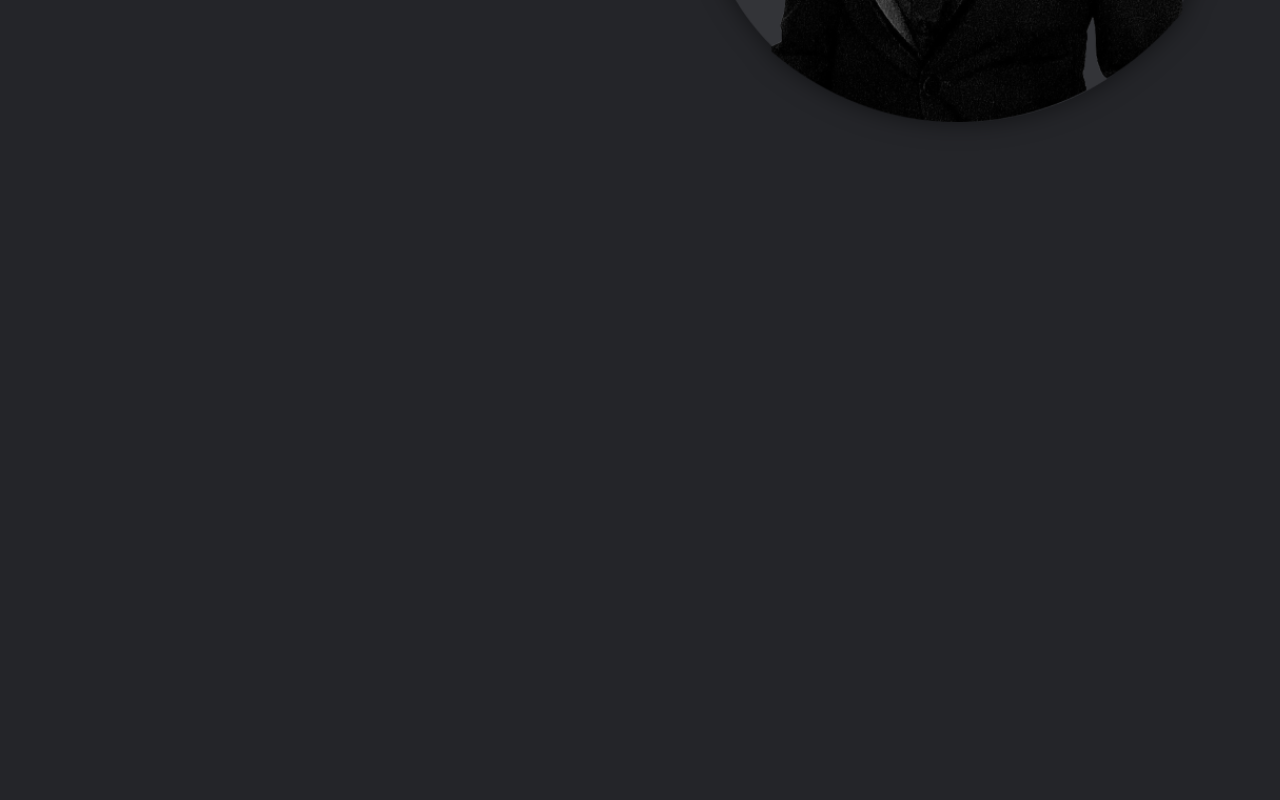
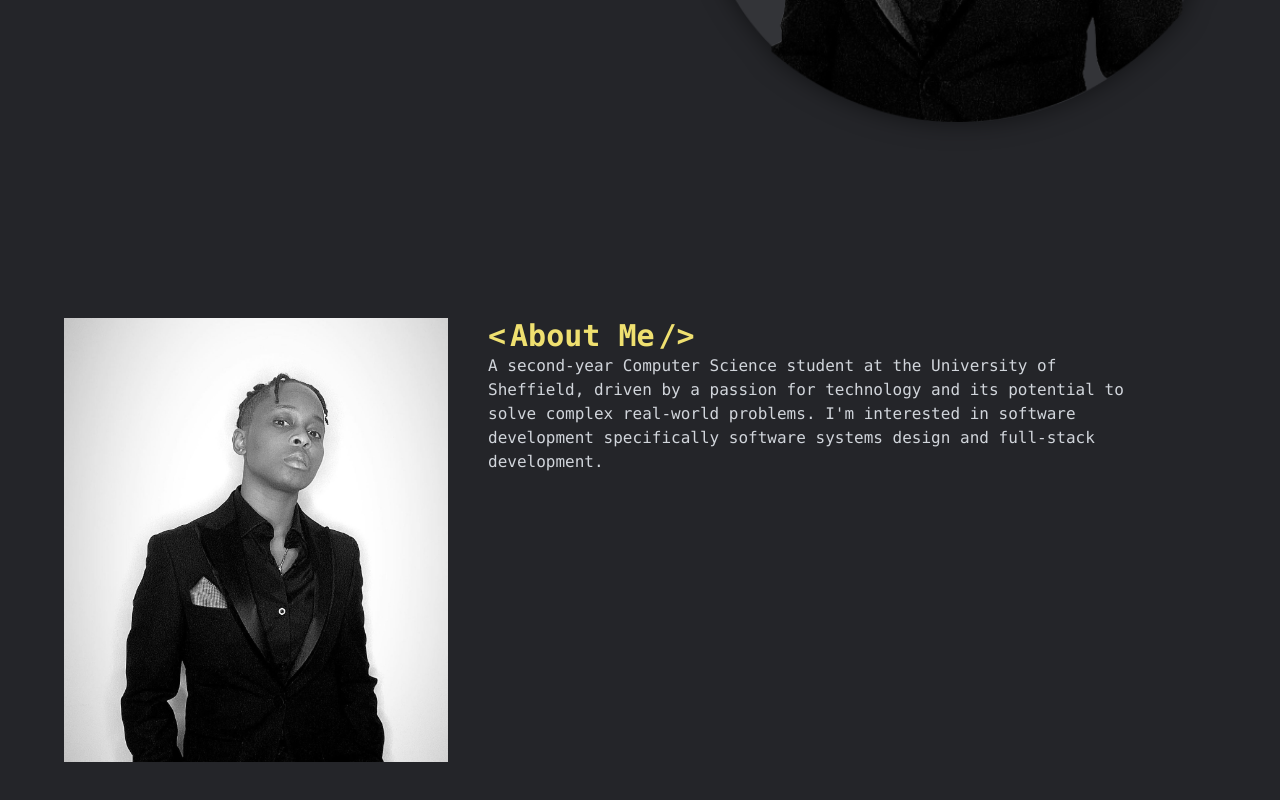
Before and after one commit to priscilla-e/my-portfolio, a React (Vite) app: page / in a window 1280 px wide. Shown: the part 598-1398 px from the top of the page. Before the commit the page ends 800 px from the top, so only its background shows below. Built offline with nearby package versions, Linux system fonts and the light colour scheme.

Commit message:
Add about component and some styling content

```diff
--- a/src/App.jsx
+++ b/src/App.jsx
@@ -1,5 +1,6 @@
 import Header from './components/Header.jsx'
 import Hero from "./components/Hero.jsx";
+import About from "./components/About.jsx";
 
 export default function App() {
 
@@ -8,6 +9,7 @@ export default function App() {
         <Header />
         <main>
             <Hero />
+            <About />
         </main>
     </>
   )
--- /dev/null
+++ b/src/components/About.jsx
@@ -0,0 +1,18 @@
+import AboutImage from '../assets/about-image.jpg';
+
+export default function About() {
+    return (
+        <section id="about">
+            <div className='container flex flex-col mx-auto my-32 md:flex-row md:space-x-10'>
+                <img src={AboutImage} className={'hidden w-96 md:block'}/>
+
+                <div>
+                    <h2 className='text-3xl font-bold active'>About Me</h2>
+                    <div className='max-w-2xl'>
+                        A second-year Computer Science student at the University of Sheffield, driven by a passion for technology and its potential to solve complex real-world problems. I'm interested in software development specifically software systems design and full-stack development.
+                    </div>
+                </div>
+            </div>
+        </section>
+    );
+}
```
Also changed, not shown: src/assets/about-image.jpg (added).
